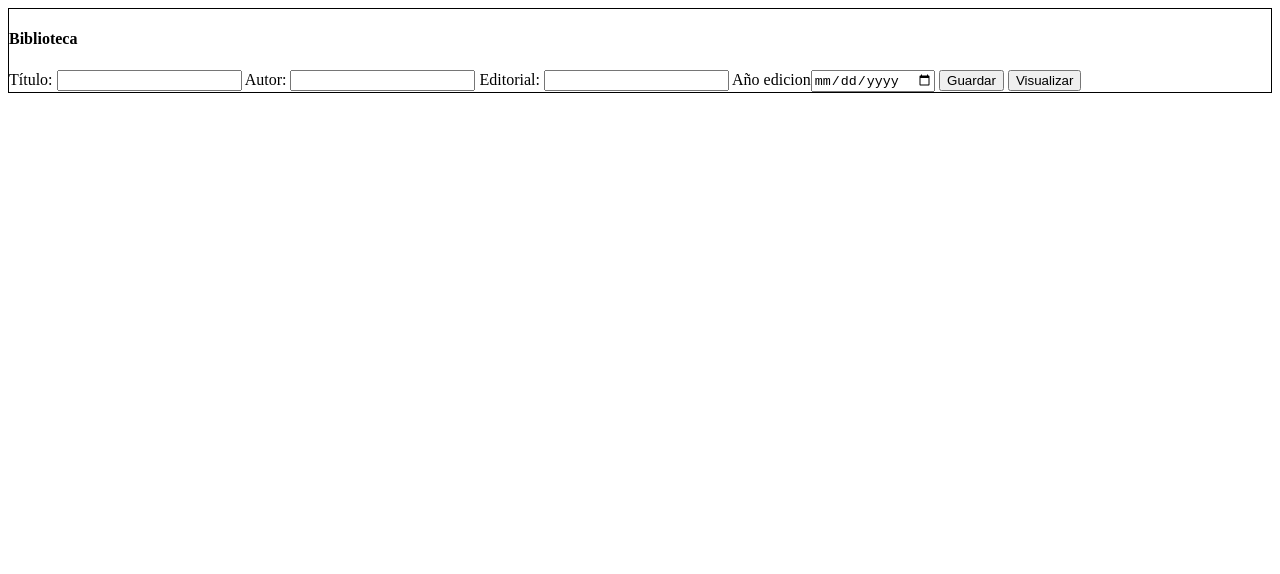
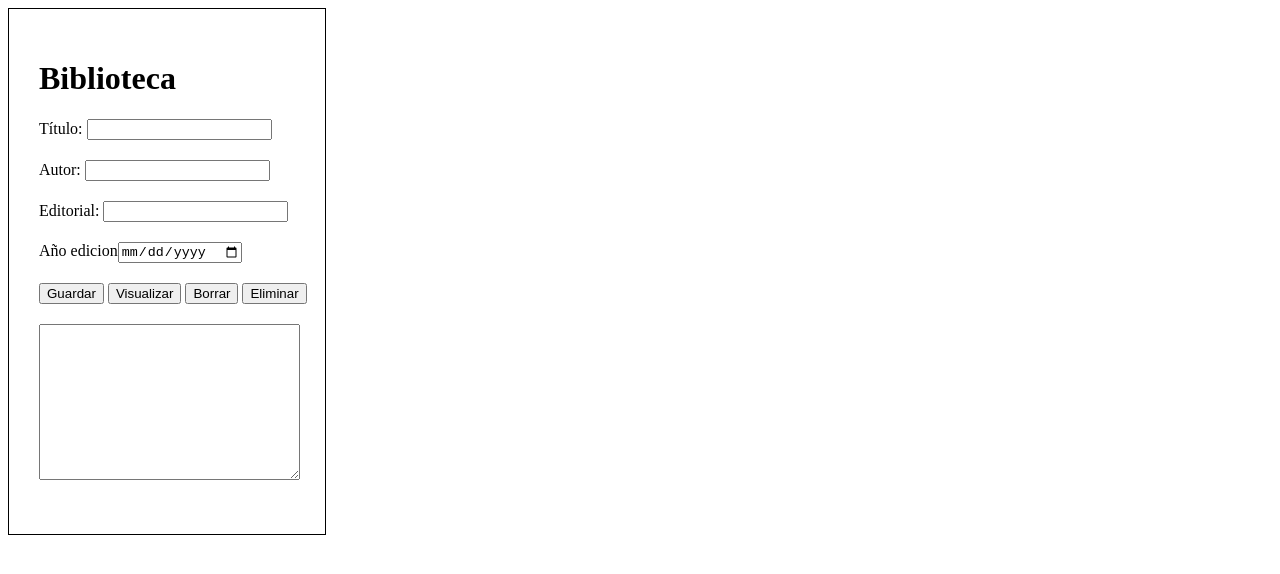
Before and after one commit to Alloz4/Desarrollo-Entorno-Cliente, a plain HTML site: page JavaScript/Tarea Biblioteca/index.html in a window 1280 px wide. Drawn offline with Linux system fonts and the light colour scheme.

Commit message:
Repaso objetos

```diff
--- /dev/null
+++ b/JavaScript/Tarea Biblioteca/biblioteca.js
@@ -0,0 +1,69 @@
+
+function libro(titulo, autor, editorial, anio) {
+    this.titulo = titulo;
+    this.autor = autor;
+    this.editorial = editorial;
+    this.anio = anio;
+}
+
+let libros = [];
+let mostrar = document.getElementById("resultado");
+
+//Guardo en un array los objetos(Libro) que he creado
+
+function guardar() {
+    // let mostrar = document.getElementById("resultado");
+    let titulo = document.getElementById("titulo").value;
+    let autor = document.getElementById("autor").value;
+    let editorial = document.getElementById("editorial").value;
+    let anio = document.getElementById("anio").value;
+    let nuevoLibro = new libro(titulo, autor, editorial, anio);
+    libros.push(nuevoLibro);
+
+    mostrar.value += "Añadido correctamente. \n";
+
+}
+
+//Visualizo los libros de ese autor que estoy buscando
+
+function visualizar() {
+    // let mostrar = document.getElementById("resultado");
+    let autor = document.getElementById("autor").value;
+    let encontrado = false;
+
+    for (let i = 0; i < libros.length; i++) {
+        if (libros[i].autor == autor) {
+            mostrar.value += "Titulo: " + libros[i].titulo + "\n" + "Autor: " + libros[i].autor + "\n" + "Editorial: " + libros[i].editorial + "\n" + "Año: " + libros[i].anio + "\n";
+            encontrado = true;
+        }
+    }
+    if (!encontrado) {
+        mostrar.value += "No encontrado \n";
+    }
+}
+
+//Borro lo que hay en el textarea
+
+function borrar() {
+    mostrar.value = "";
+}
+
+//Elimino por libro y autor
+
+function eliminar() {
+    let titulo = document.getElementById("titulo").value;
+    let autor = document.getElementById("autor").value;
+    let encontrado = false;
+
+    for (let i = 0; i < libros.length; i++) {
+        if (libros[i].titulo == titulo && libros[i].autor == autor) {
+            mostrar.value += "Libro " + libros[i].titulo + " del autor " + libros[i].autor + " eliminado \n";
+            libros.splice(i, 1);
+            encontrado = true;
+        }
+    }
+
+    if (!encontrado) {
+        mostrar.value += "El libro que quieres eliminar no esta guardado.";
+    }
+}
--- a/JavaScript/Tarea Biblioteca/index.html
+++ b/JavaScript/Tarea Biblioteca/index.html
@@ -7,21 +7,39 @@
     <meta name="viewport" content="width=device-width, initial-scale=1.0">
     <title>Biblioteca</title>
 </head>
+<style>
+    .caja {
+        justify-content: center;
+        border: 2px solid black;
+        padding: 30px;
+        width: 20vW;
+    }
+
+    .cajatexto {
+        width: 50vw;
+        margin-bottom: 20px;
+    }
+</style>
 
 <body>
     <div class="caja" style="border: 1px solid black;">
 
-        <h4>Biblioteca</h4>
+        <h1>Biblioteca</h1>
 
-        <label>Título: </label><input type="text" id="titulo">
-        <label>Autor: </label><input type="text" id="autor">
-        <label>Editorial: </label><input type="text" id="editorial">
-        <label>Año edicion</label><input type="date" id="año">
-        <input type="button" value="Guardar" onclick="guardar()">
-        <input type="button" value="Visualizar" onclick="visualizar()">
+
+        <div class="cajatexto"><label>Título: </label><input type="text" id="titulo"></div>
+        <div class="cajatexto"><label>Autor: </label><input type="text" id="autor"></div>
+        <div class="cajatexto"><label>Editorial: </label><input type="text" id="editorial"></div>
+        <div class="cajatexto"><label>Año edicion</label><input type="date" id="anio"></div>
+        <div class="cajatexto"><input type="button" value="Guardar" onclick="guardar()"> <input type="button"
+                value="Visualizar" onclick="visualizar()"> <input type="button" value="Borrar" onclick="borrar()">
+            <input type="button" value="Eliminar" onclick="eliminar()">
+        </div>
+        <div class="cajatexto"><textarea id="resultado" cols="30" rows="10"></textarea></div>
 
 
     </div>
+    <script src="biblioteca.js"></script>
 </body>
 
 </html>
--- a/JavaScript/Tarea tarjeta gráfica/funcion.js
+++ b/JavaScript/Tarea tarjeta gráfica/funcion.js
@@ -52,12 +52,6 @@ function añadir() {
     document.getElementById("area").value += "Añadido correctamente \n";
 }
 
-//que numero de la loteria de navidad va a ser el ganador
-
-var numero = Math.floor(Math.random() * 1000000);
-console.log(numero);
-
-
 function consultar() {
 
     var texto = document.getElementById("area");
```
